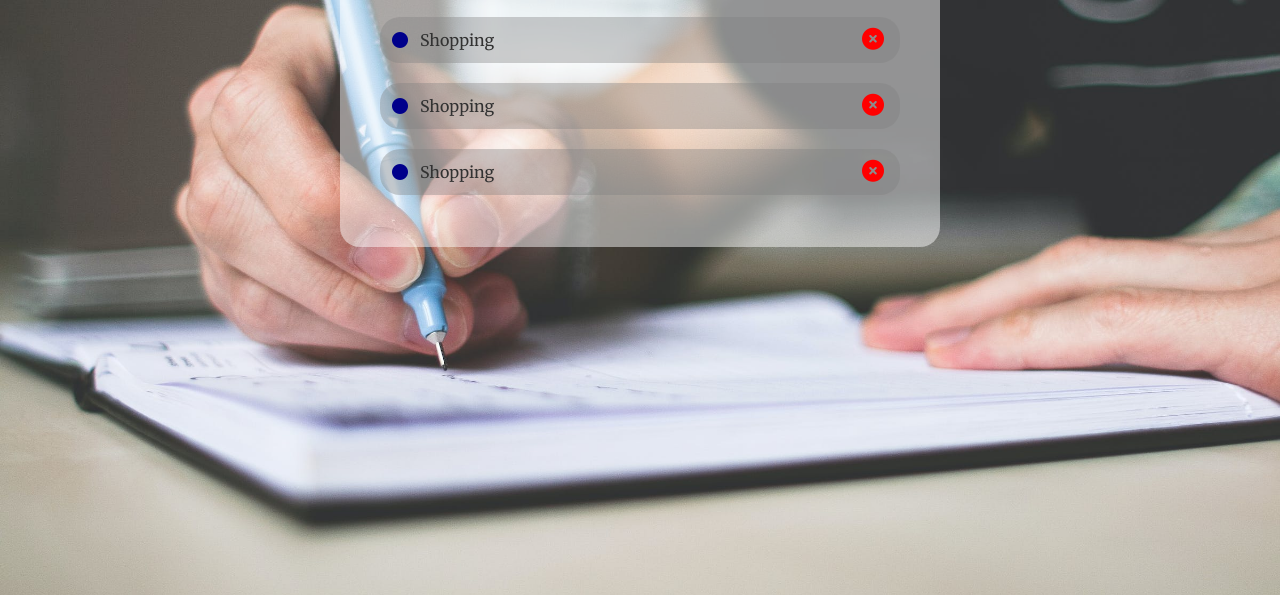
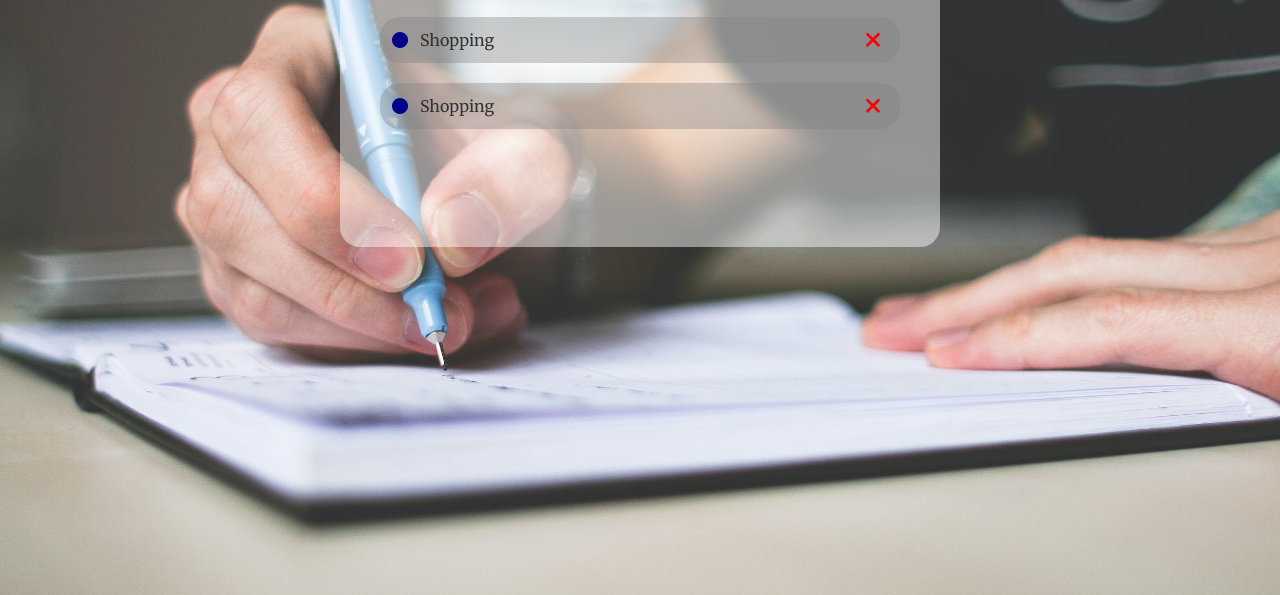
Before and after one commit to FlyBoy1998/to-do-list, a plain HTML site: page index.html in a window 1280 px wide. Shown: the part 205-800 px from the top of the page. Drawn offline with Linux system fonts and the light colour scheme.

Commit message:
modify delete button markup and style

```diff
--- a/index.html
+++ b/index.html
@@ -27,16 +27,12 @@
                 <li class="list-task">
                     <i class="fa-solid fa-circle"></i>
                     <p>Shopping</p>
-                    <button class="remove-task-btn"><i class="fa-solid fa-circle-xmark"></i></button>
+                    <button class="remove-task-btn"><i class="fa-solid fa-xmark"></i></button>
                 </li>
                 <li class="list-task">
                     <i class="fa-solid fa-circle"></i>
                     <p>Shopping</p>
-                    <button class="remove-task-btn"><i class="fa-solid fa-circle-xmark"></i></button></li>
-                <li class="list-task">
-                    <i class="fa-solid fa-circle"></i>
-                    <p>Shopping</p>
-                    <button class="remove-task-btn"><i class="fa-solid fa-circle-xmark"></i></button>
+                    <button class="remove-task-btn"><i class="fa-solid fa-xmark"></i></button>
                 </li>
             </ul>
         </div>
--- a/style.css
+++ b/style.css
@@ -97,31 +97,42 @@ li {
     border-radius: 20px;
 }
 
-.fa-solid {
+.fa-circle {
     color: darkblue;
     cursor: pointer;
     transition: color 0.5s ease;
 }
 
-.fa-solid:hover {
+.fa-circle:hover {
     color: rgb(0, 0, 168);
 }
 
 .remove-task-btn {
+    display: flex;
+    align-items: center;
+    justify-content: center;
     width: 30px;
     height: 30px;
     font-size: 22px;
     background-color: transparent;
     border: none;
     margin-left: auto;
+    border-radius: 50%;
+    cursor: pointer;
+    transition: background-color 0.5s ease;
+    outline: none;
 }
 
-.fa-circle-xmark {
+.fa-xmark {
     color: red;
     transition: color 0.5s ease;
 }
 
-.fa-circle-xmark:hover {
+.remove-task-btn:hover {
+    background-color: #ffffff37;
+}
+
+.remove-task-btn:hover .fa-xmark {
     color: rgb(179, 0, 0);
 }
 
```
